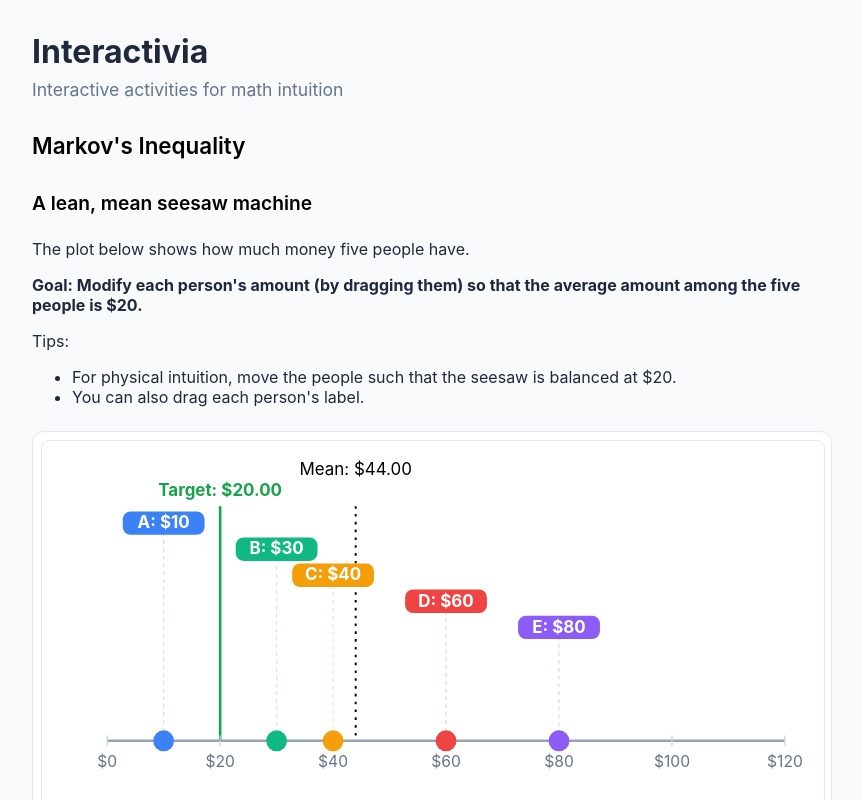
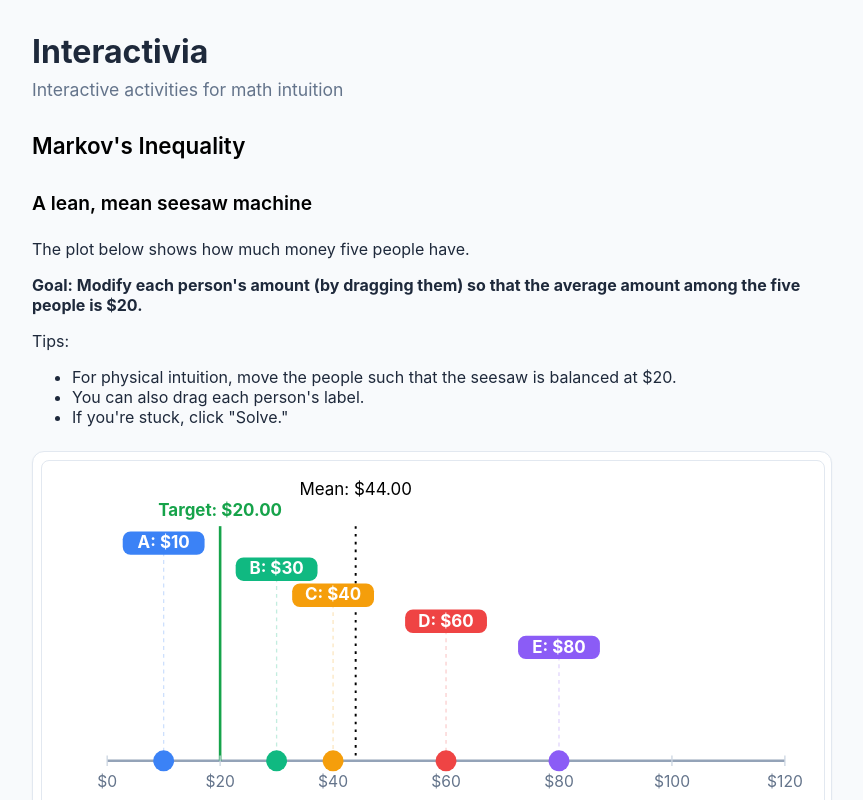
Before and after one commit to blfang/interactivia, a React (Vite) app: page /lessons/markov-inequality in a window 1280 px wide. Shown: the top 800 px of the page, without its empty margins (208-1071 px from the left). Built offline with nearby package versions, Linux system fonts and the light colour scheme.

Commit message:
Update wording

```diff
--- a/src/lessons/markov-inequality/steps/MeanIntro.tsx
+++ b/src/lessons/markov-inequality/steps/MeanIntro.tsx
@@ -36,6 +36,7 @@ Tips:
 
 - For physical intuition, move the people such that the seesaw is balanced at $20.
 - You can also drag each person's label.
+- If you're stuck, click "Solve."
       `}</Markdown>
       <MeanWidget
         people={PEOPLE}
--- a/src/lessons/multiple-testing/components/SimulationGrid.tsx
+++ b/src/lessons/multiple-testing/components/SimulationGrid.tsx
@@ -61,7 +61,7 @@ export default function SimulationGrid({
               : `${styles.counter} ${styles['counter--hidden']}`
           }
         >
-          Fraction of tests with mistaken findings:{' '}
+          Fraction of simulations with mistaken findings:{' '}
           <span className={styles.highlight}>{simulationsWithFinding}</span> / {simulations} ={' '}
           {simulations > 0 ? (simulationsWithFinding / simulations).toFixed(2) : '0.00'}
         </span>
```
Also changed, not shown: 5 other files (tests, documents, lock files or other folders).
